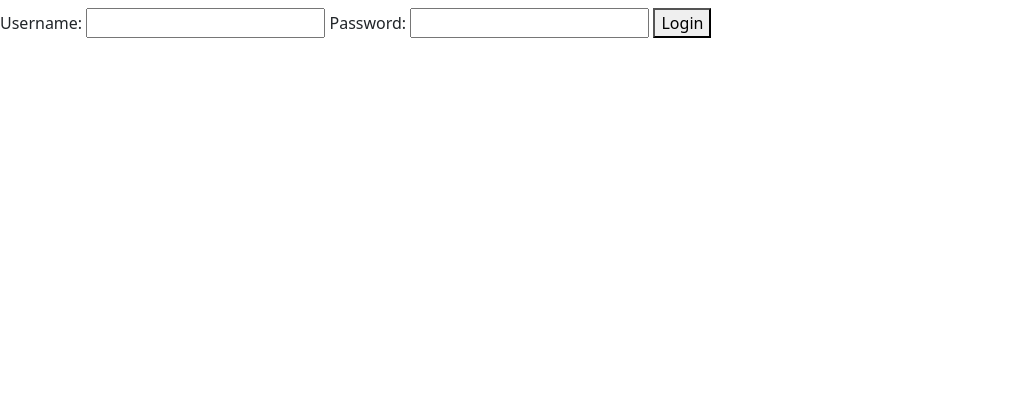
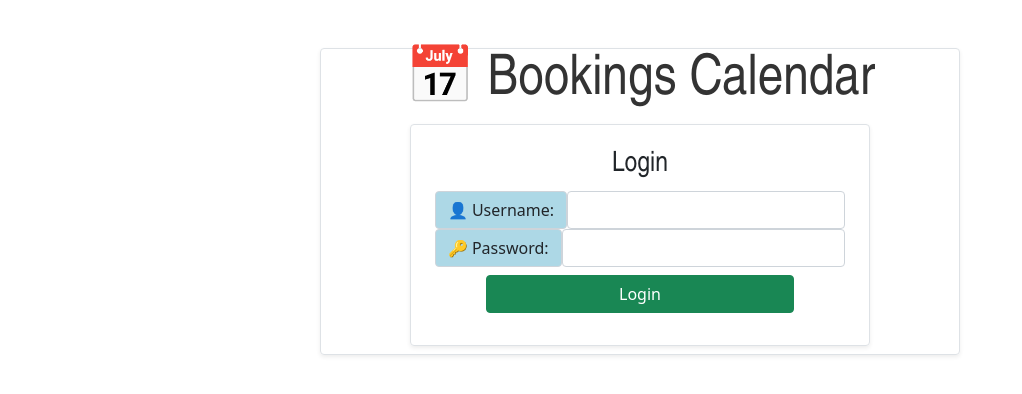
Before and after one commit to ArmandleRoux98/Calendar, a website: page Calendar/public/login.html in a window 1280 px wide. Shown: the whole page, without its empty margins (0-1022 px from the left). Drawn offline with nearby package versions, Linux system fonts and the light colour scheme.

Commit message:
Added bootstrap style for login and index page

```diff
--- a/Calendar/public/login.html
+++ b/Calendar/public/login.html
@@ -3,19 +3,30 @@
 <head>
     <meta charset="UTF-8">
     <meta name="viewport" content="width=device-width, initial-scale=1.0">
-    <link href="https://cdn.jsdelivr.net/npm/bootstrap@5.0.2/dist/css/bootstrap.min.css" rel="stylesheet" integrity="sha384-EVSTQN3/azprG1Anm3QDgpJLIm9Nao0Yz1ztcQTwFspd3yD65VohhpuuCOmLASjC" crossorigin="anonymous">
-
+    <link
+      href="https://cdn.jsdelivr.net/npm/bootstrap@5.0.2/dist/css/bootstrap.min.css"
+      rel="stylesheet"
+      integrity="sha384-EVSTQN3/azprG1Anm3QDgpJLIm9Nao0Yz1ztcQTwFspd3yD65VohhpuuCOmLASjC"
+      crossorigin="anonymous">
+    <link rel="stylesheet" href="style.css">
     <title>Calendar</title>
 </head>
 <body>
-    <div id="mainContainer">
-        <h1 id="heading"></h1>
-        <form id="loginForm">
-            <label for="username">Username:</label>
-            <input type="text" name="username" id="username">
-            <label for="username">Password:</label>
-            <input type="password" name="password" id="password">
-            <button type="submit">Login</button>
+    <div id="mainContainer" class="container mt-5 border rounded shadow-sm w-50">
+        <h1 id="heading" class="form_head display-4 mb-1">📅 Bookings Calendar</h1>
+        <form id="loginForm" class="border rounded shadow-sm p-4 my-2 w-75">
+            <h3 class="form_head display-10">Login</h3>
+            <div class="d-flex">
+                <label for="username" class="label input-group-text pr-2">👤 Username:</label>
+                <input type="text" name="username" id="username" class="form-control">
+            </div>
+            <div class="d-flex">
+                <label for="username" class="label input-group-text pr-2">🔑 Password:</label>
+                <input type="password" name="password" id="password" class="form-control">
+            </div>
+            <div style="text-align: center;">
+                <button type="submit" class="btn btn-success w-75 my-2">Login</button>
+            </div>
         </form>
     </div>
 
--- a/Calendar/public/style.css
+++ b/Calendar/public/style.css
@@ -1,4 +1,4 @@
-#edit_booking, #create_booking{
+#edit_booking, #create_booking, #loginForm{
     margin: auto;
     margin-top: 100px;
     width: 40%;
```
Also changed, not shown: Calendar/public/index.html (+14 -10 lines).
